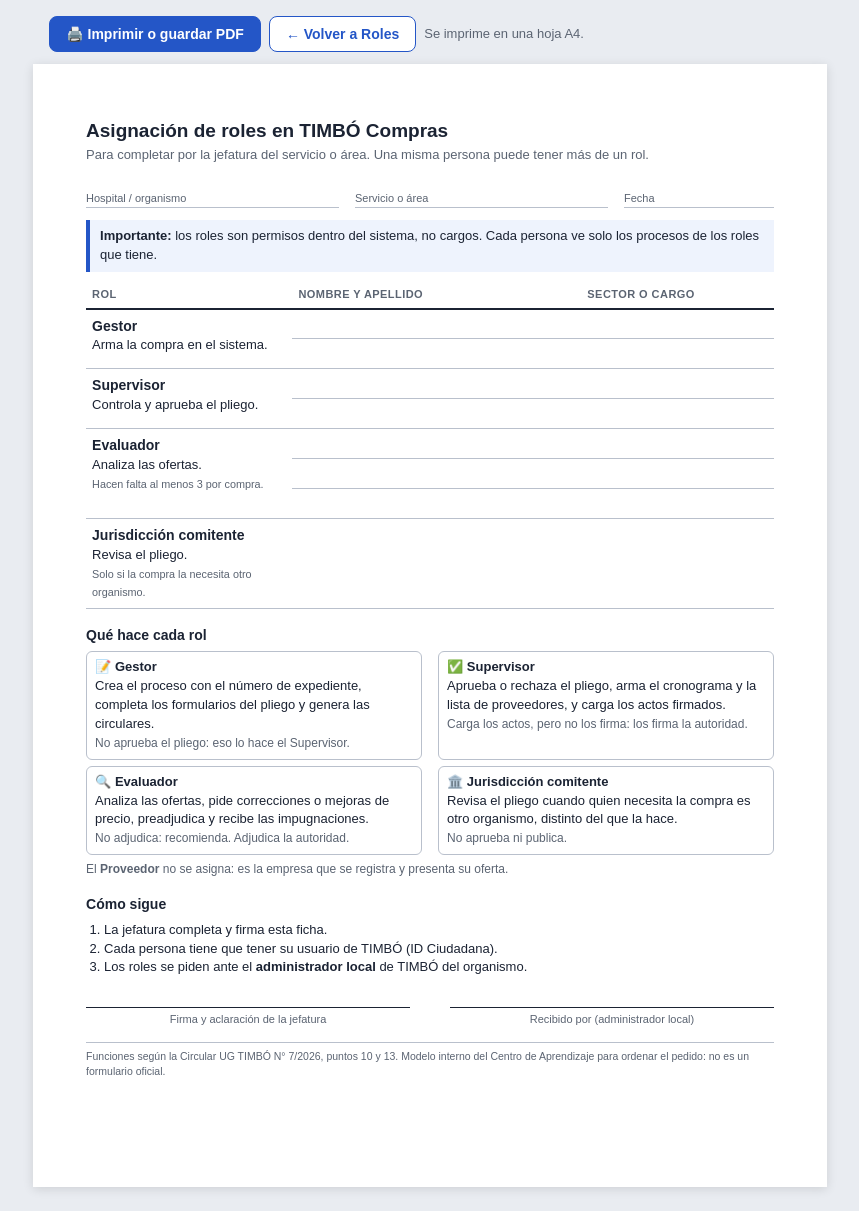
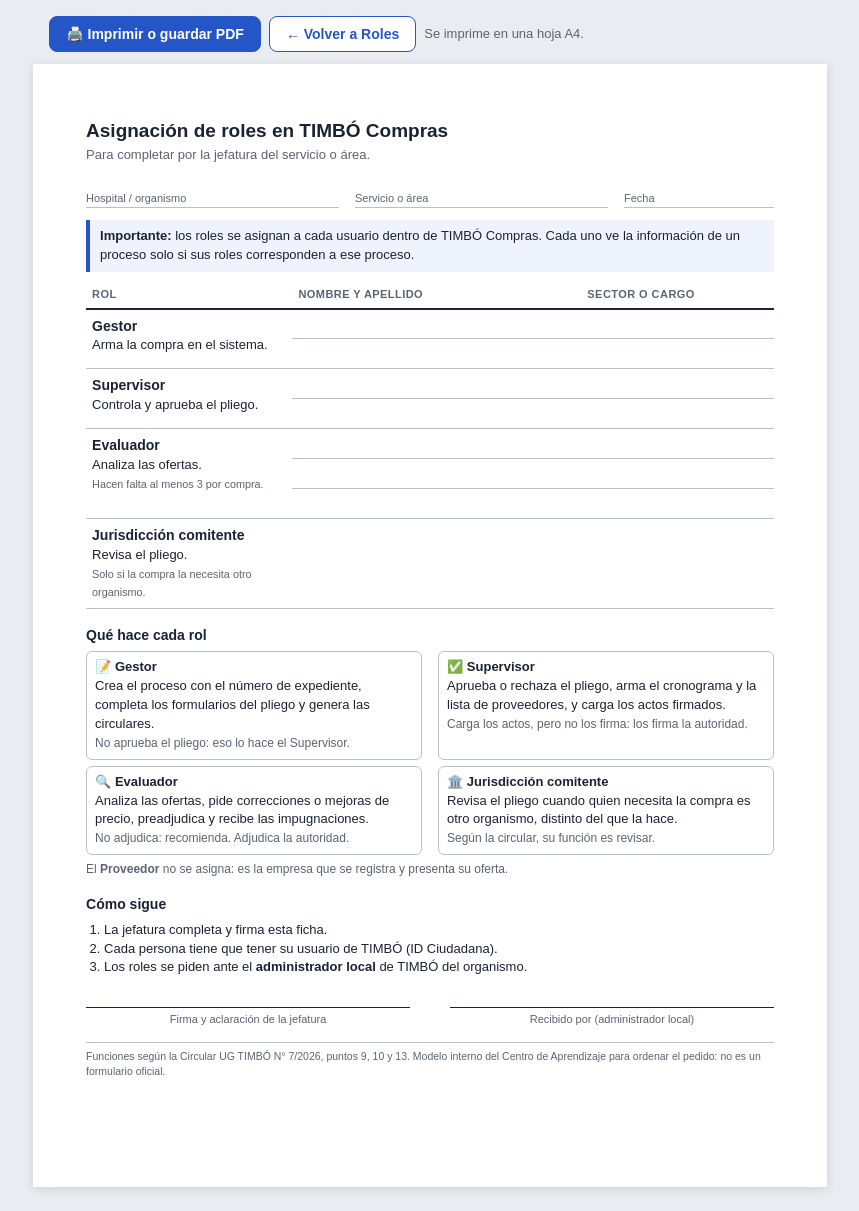
Before and after one commit to bereail/GIT-HEEP, a Flask app: page /recursos/roles/ficha in a window 1280 px wide. Shown: the whole page, without its empty margins (210-1069 px from the left). Run offline with Flask 3, Linux system fonts and the light colour scheme.

Commit message:
Ficha y Roles: sin "una persona puede tener más de un rol" (la circular no lo dice; queda pendiente)
Co-Authored-By: Claude Opus 5.5 <noreply@anthropic.com>

```diff
--- a/centroAprendizaje/app/recursos/roles.json
+++ b/centroAprendizaje/app/recursos/roles.json
@@ -793,7 +793,8 @@
     "Quién autoriza que alguien tenga el rol Gestor, Supervisor o Evaluador: la norma solo dice \"tramitar ante el administrador local\".",
     "Si la designación de los evaluadores necesita un acto administrativo además del formulario \"Evaluadores\".",
     "Si los controles de la URC alcanzan al hospital (encuadre institucional).",
-    "Requisitos formales para ser administrador local (lo que hay sale de soporte, no de una norma)."
+    "Requisitos formales para ser administrador local (lo que hay sale de soporte, no de una norma).",
+    "Si una misma persona puede tener más de un rol (por ejemplo, Gestor y Supervisor en la misma compra): la Circular UG TIMBÓ 7/2026 no lo dice."
   ],
   "matriz": {
     "titulo": "Quién prepara, quién revisa, quién evalúa y quién decide",
--- a/centroAprendizaje/app/templates/recursos/ficha_roles.html
+++ b/centroAprendizaje/app/templates/recursos/ficha_roles.html
@@ -58,7 +58,7 @@
 
 <main class="hoja">
   <h1>Asignación de roles en TIMBÓ Compras</h1>
-  <p class="bajada">Para completar por la jefatura del servicio o área. Una misma persona puede tener más de un rol.</p>
+  <p class="bajada">Para completar por la jefatura del servicio o área.</p>
 
   <div class="datos">
     <div class="campo">Hospital / organismo</div>
@@ -66,7 +66,7 @@
     <div class="campo">Fecha</div>
   </div>
 
-  <p class="aviso"><b>Importante:</b> los roles son permisos dentro del sistema, no cargos. Cada persona ve solo los procesos de los roles que tiene.</p>
+  <p class="aviso"><b>Importante:</b> los roles se asignan a cada usuario dentro de TIMBÓ Compras. Cada uno ve la información de un proceso solo si sus roles corresponden a ese proceso.</p>
 
   <table>
     <thead><tr><th>Rol</th><th>Nombre y apellido</th><th style="width:28%">Sector o cargo</th></tr></thead>
@@ -92,7 +92,7 @@
     <div><b>📝 Gestor</b>Crea el proceso con el número de expediente, completa los formularios del pliego y genera las circulares.<span class="no"><br>No aprueba el pliego: eso lo hace el Supervisor.</span></div>
     <div><b>✅ Supervisor</b>Aprueba o rechaza el pliego, arma el cronograma y la lista de proveedores, y carga los actos firmados.<span class="no"><br>Carga los actos, pero no los firma: los firma la autoridad.</span></div>
     <div><b>🔍 Evaluador</b>Analiza las ofertas, pide correcciones o mejoras de precio, preadjudica y recibe las impugnaciones.<span class="no"><br>No adjudica: recomienda. Adjudica la autoridad.</span></div>
-    <div><b>🏛️ Jurisdicción comitente</b>Revisa el pliego cuando quien necesita la compra es otro organismo, distinto del que la hace.<span class="no"><br>No aprueba ni publica.</span></div>
+    <div><b>🏛️ Jurisdicción comitente</b>Revisa el pliego cuando quien necesita la compra es otro organismo, distinto del que la hace.<span class="no"><br>Según la circular, su función es revisar.</span></div>
   </div>
   <p class="no" style="margin:6px 0 0">El <b>Proveedor</b> no se asigna: es la empresa que se registra y presenta su oferta.</p>
 
@@ -108,7 +108,7 @@
     <div>Recibido por (administrador local)</div>
   </div>
 
-  <p class="pie">Funciones según la Circular UG TIMBÓ N° 7/2026, puntos 10 y 13. Modelo interno del Centro de Aprendizaje para ordenar el pedido: no es un formulario oficial.</p>
+  <p class="pie">Funciones según la Circular UG TIMBÓ N° 7/2026, puntos 9, 10 y 13. Modelo interno del Centro de Aprendizaje para ordenar el pedido: no es un formulario oficial.</p>
 </main>
 <script src="{{ url_for('static', filename='js/recursos.js') }}"></script>
 </body>
--- a/centroAprendizaje/app/templates/recursos/roles.html
+++ b/centroAprendizaje/app/templates/recursos/roles.html
@@ -21,7 +21,7 @@
     </div>
     {% endfor %}
   </div>
-  <p class="text-muted rec-nota">Son roles del sistema, no cargos: una persona puede tener más de uno, y cada una ve solo los procesos de sus roles. {{ fuentes(['circ-ug-7-2026']) }}</p>
+  <p class="text-muted rec-nota">Los roles se asignan a cada usuario dentro de TIMBÓ Compras, y cada uno ve la información de un proceso solo si sus roles corresponden a ese proceso. {{ fuentes(['circ-ug-7-2026']) }}</p>
 </section>
 
 {# ---------------------------------------------------------- matriz #}
```
Also changed, not shown: 1 other file.
